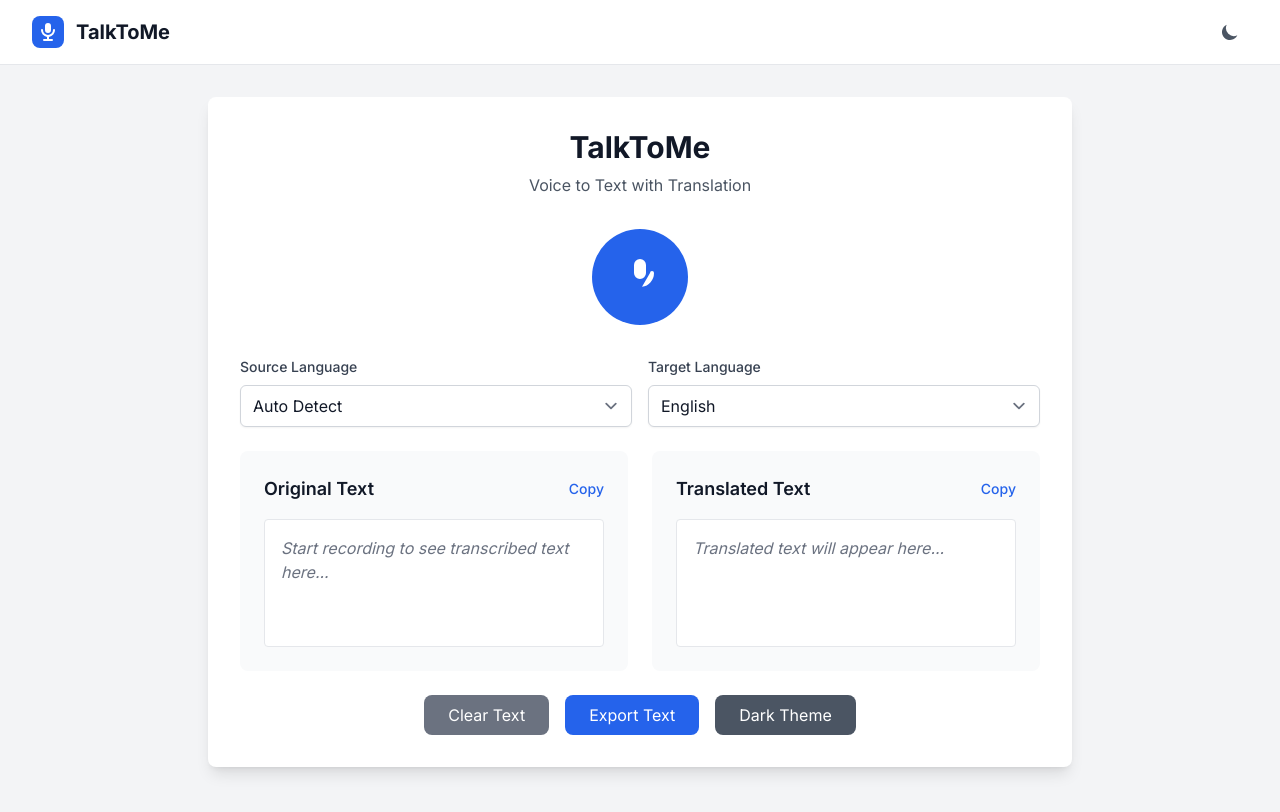
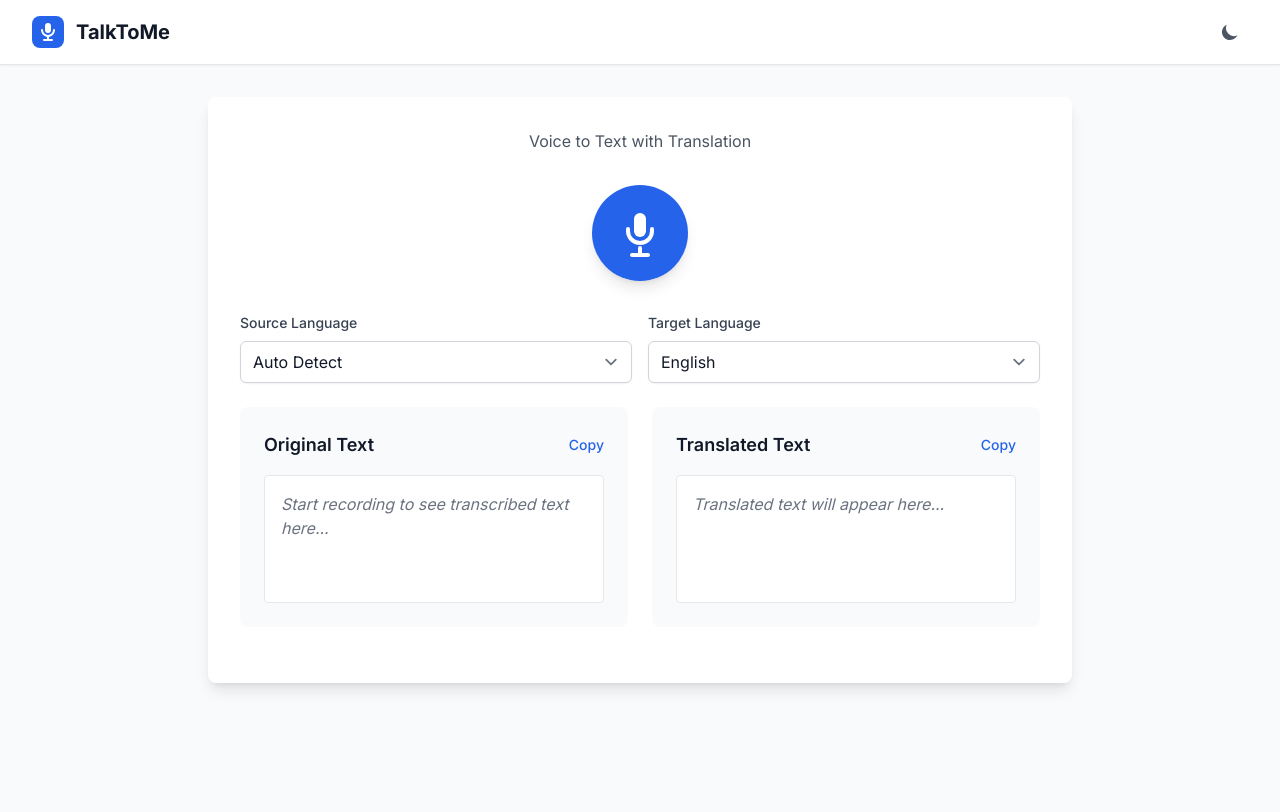
Before and after one commit to bgeneto/talktome, a SvelteKit app: page / in a window 1280 px wide. Shown: the top 812 px of the page. Built offline with nearby package versions, Linux system fonts and the light colour scheme.

Commit message:
Refactor .gitignore and update README instructions; remove unused theme toggle and sidebar logic from +page.svelte

```diff
--- a/src/routes/+page.svelte
+++ b/src/routes/+page.svelte
@@ -14,23 +14,9 @@
   let isListening = false;
   let showNotification = false;
   let notificationMessage = '';
-  let isDarkTheme = false;
   let microphoneStream: MediaStream | null = null;
   let audioContext: AudioContext | null = null;
   let analyzer: AnalyserNode | null = null;
-  let sidebarOpen = false;
-  let currentPage = 'home';
-
-  function toggleTheme() {
-    isDarkTheme = !isDarkTheme;
-    if (isDarkTheme) {
-      document.documentElement.classList.add('dark');
-      localStorage.setItem('theme', 'dark');
-    } else {
-      document.documentElement.classList.remove('dark');
-      localStorage.setItem('theme', 'light');
-    }
-  }
 
   function showTrayNotification(message: string) {
     notificationMessage = message;
@@ -55,16 +41,9 @@
   ];
 
   onMount(() => {
-    // Initialize theme
-    const savedTheme = localStorage.getItem('theme');
-    if (savedTheme === 'dark' || (!savedTheme && window.matchMedia('(prefers-color-scheme: dark)').matches)) {
-      isDarkTheme = true;
-      document.documentElement.classList.add('dark');
-    }
-
     // Initialize speech recognition
     if ('webkitSpeechRecognition' in window || 'SpeechRecognition' in window) {
-      const SpeechRecognition = window.SpeechRecognition || window.webkitSpeechRecognition;
+      const SpeechRecognition = (window as any).SpeechRecognition || (window as any).webkitSpeechRecognition;
       recognition = new SpeechRecognition();
       recognition.continuous = true;
       recognition.interimResults = true;
@@ -108,7 +87,7 @@
       microphoneStream = await navigator.mediaDevices.getUserMedia({ audio: true });
 
       // Set up audio context for level monitoring
-      audioContext = new (window.AudioContext || window.webkitAudioContext)();
+      audioContext = new ((window as any).AudioContext || (window as any).webkitAudioContext)();
       const source = audioContext.createMediaStreamSource(microphoneStream);
       analyzer = audioContext.createAnalyser();
       analyzer.fftSize = 256;
@@ -224,24 +203,11 @@
     a.click();
     URL.revokeObjectURL(url);
   }
-
-  function toggleSidebar() {
-    sidebarOpen = !sidebarOpen;
-  }
-
-  function navigateToPage(page: string) {
-    currentPage = page;
-    if (window.innerWidth < 768) {
-      sidebarOpen = false; // Close sidebar on mobile after navigation
-    }
-  }
 </script>
 
-<div class="h-screen bg-gray-100 dark:bg-gray-900">
 <div class="max-w-4xl mx-auto py-8 px-4">
   <div class="bg-white dark:bg-gray-800 rounded-lg shadow-lg p-8">
     <div class="text-center mb-8">
-        <h1 class="text-3xl font-bold text-gray-900 dark:text-white mb-2">TalkToMe</h1>
       <p class="text-gray-600 dark:text-gray-400">Voice to Text with Translation</p>
     </div>
 
@@ -249,19 +215,27 @@
       <div class="flex justify-center mb-8">
         <button
           on:click={isRecording ? stopRecording : startRecording}
-          class="relative w-24 h-24 rounded-full transition-all duration-200 transform hover:scale-105 focus:outline-none focus:ring-4 focus:ring-blue-300"
+          class="relative w-24 h-24 rounded-full transition-all duration-200 transform hover:scale-105 focus:outline-none focus:ring-4 focus:ring-blue-300/50 shadow-lg"
           class:bg-red-500={isRecording}
           class:bg-blue-600={!isRecording}
           class:animate-pulse={isListening}
         >
+          <div class="flex items-center justify-center w-full h-full">
             {#if isRecording}
-            <svg class="w-10 h-10 text-white mx-auto" fill="currentColor" viewBox="0 0 20 20">
-              <path fill-rule="evenodd" d="M10 18a8 8 0 100-16 8 8 0 000 16zM8 7a1 1 0 00-1 1v4a1 1 0 001 1h4a1 1 0 001-1V8a1 1 0 00-1-1H8z" clip-rule="evenodd" />
+              <svg class="w-12 h-12 text-white" fill="currentColor" viewBox="0 0 24 24">
+                <path d="M6 6h12v12H6z"/>
               </svg>
             {:else}
-            <svg class="w-10 h-10 text-white mx-auto" fill="currentColor" viewBox="0 0 20 20">
-              <path fill-rule="evenodd" d="M7 4a3 3 0 016 0v4a3 3 0 11-6 0V4zm4 10.93A7.001 7.001 0 0017 8a1 1 0 10-2 0A5 5 0 715 8a1 1 0 00-2 0 7.001 7.001 0 006 6.93V17H6a1 1 0 100 2h8a1 1 0 100-2h-3v-2.07z" clip-rule="evenodd" />
+              <svg class="w-12 h-12 text-white" fill="currentColor" viewBox="0 0 24 24">
+                <path d="M12 2a3 3 0 0 1 3 3v6a3 3 0 0 1-6 0V5a3 3 0 0 1 3-3z"/>
+                <path d="M19 10v1a7 7 0 0 1-14 0v-1a1 1 0 0 1 2 0v1a5 5 0 0 0 10 0v-1a1 1 0 0 1 2 0z"/>
+                <path d="M12 18.5a1 1 0 0 1 1 1V22a1 1 0 0 1-2 0v-2.5a1 1 0 0 1 1-1z"/>
+                <path d="M8 22h8a1 1 0 0 1 0 2H8a1 1 0 0 1 0-2z"/>
               </svg>
+            {/if}
+          </div>
+          {#if isRecording}
+            <div class="absolute inset-0 rounded-full bg-red-500 opacity-30 animate-ping"></div>
           {/if}
         </button>
       </div>
@@ -353,31 +327,6 @@
           </div>
         </div>
       </div>
-
-      <!-- Action Buttons -->
-      <div class="flex justify-center space-x-4">
-        <button
-          on:click={clearText}
-          class="px-6 py-2 bg-gray-500 hover:bg-gray-600 text-white rounded-lg transition-colors duration-200"
-          disabled={!transcribedText.trim() && !translatedText.trim()}
-        >
-          Clear Text
-        </button>
-        <button
-          on:click={exportText}
-          class="px-6 py-2 bg-blue-600 hover:bg-blue-700 text-white rounded-lg transition-colors duration-200"
-          disabled={!transcribedText.trim()}
-        >
-          Export Text
-        </button>
-        <button
-          on:click={toggleTheme}
-          class="px-6 py-2 bg-gray-600 hover:bg-gray-700 text-white rounded-lg transition-colors duration-200"
-        >
-          {isDarkTheme ? 'Light' : 'Dark'} Theme
-        </button>
-      </div>
-    </div>
     </div>
   </div>
 
```
Also changed, not shown: 2 other files (tests, documents, lock files or other folders). Lines whose indentation alone changed are shown as unchanged.
